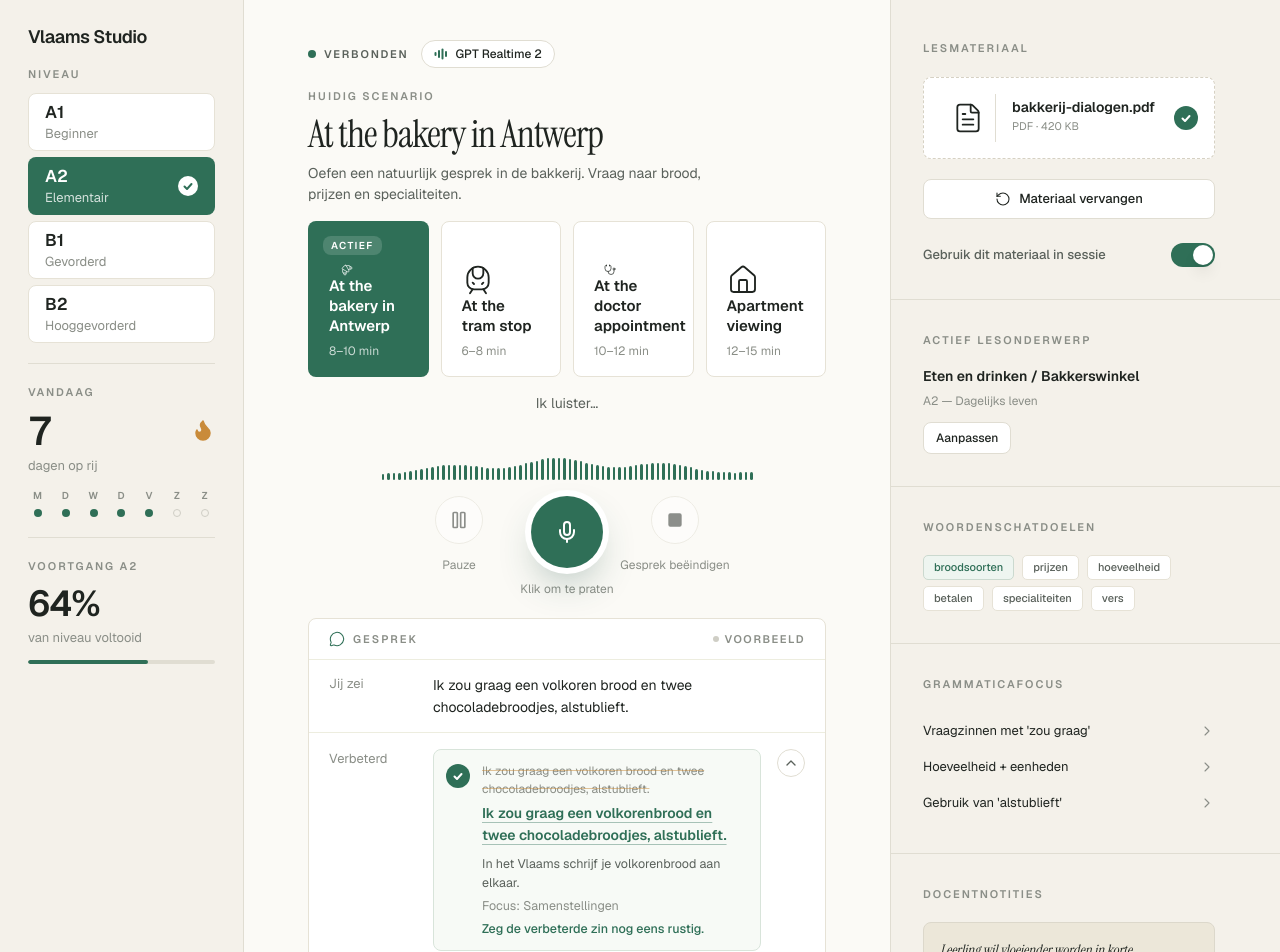
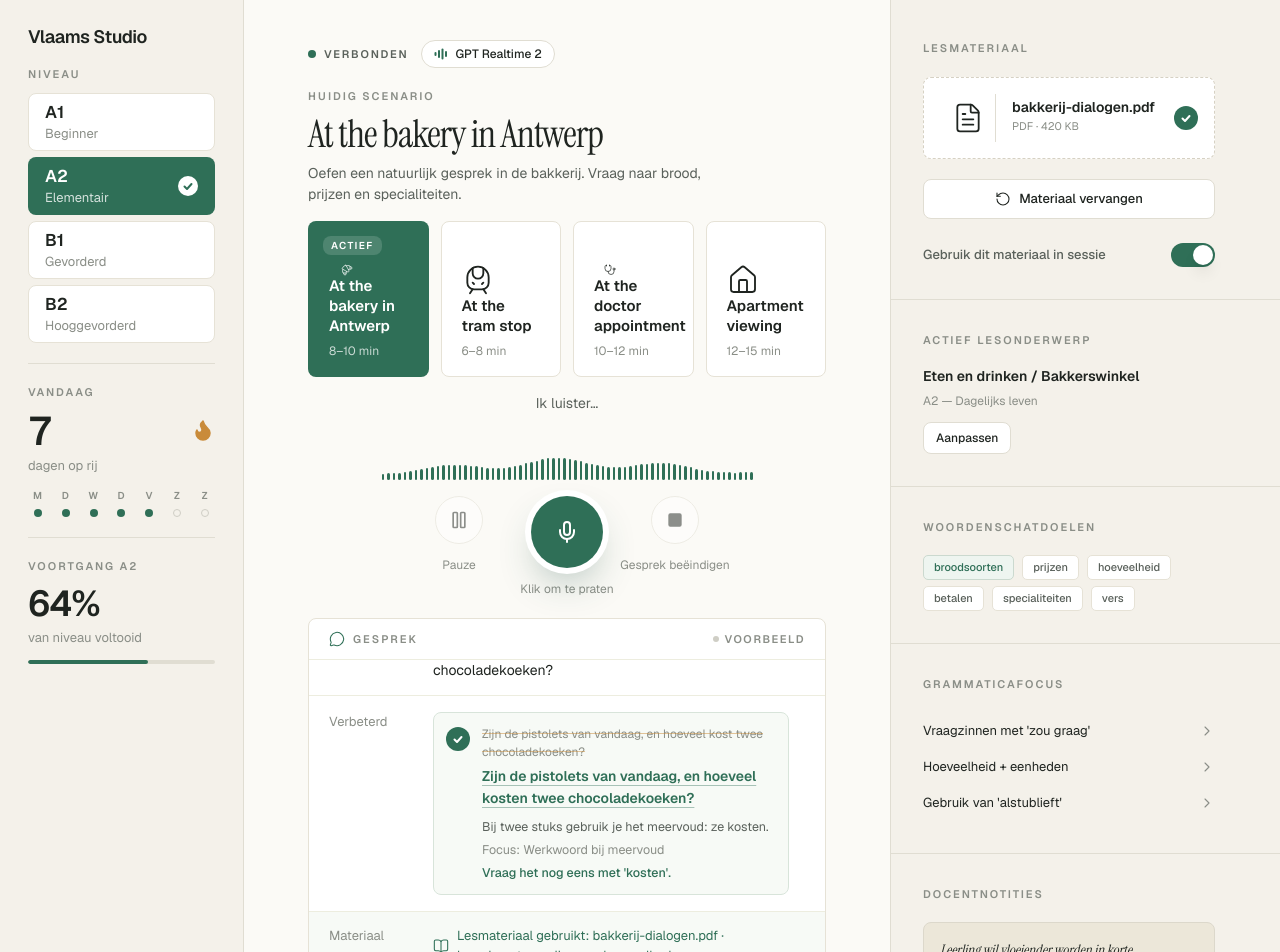
Before and after one commit to MakotoUwu/vlaams-studio, a Next.js app: page / in a window 1280 px wide. Shown: the top 952 px of the page. Built offline with nearby package versions, Linux system fonts and the light colour scheme.

Commit message:
feat: enrich sample practice conversation

```diff
--- a/src/components/vlaams-studio-app.tsx
+++ b/src/components/vlaams-studio-app.tsx
@@ -386,8 +386,21 @@ function createSeedConversationTurns(exchange: SeedExchange, showNote: boolean):
     grammarPoint: "Samenstellingen",
     retryPrompt: "Zeg de verbeterde zin nog eens rustig.",
   }
+  const quantityCorrection: CorrectionPayload = {
+    original: "Zijn de pistolets van vandaag, en hoeveel kost twee chocoladekoeken?",
+    corrected: "Zijn de pistolets van vandaag, en hoeveel kosten twee chocoladekoeken?",
+    reason: "Bij twee stuks gebruik je het meervoud: ze kosten.",
+    grammarPoint: "Werkwoord bij meervoud",
+    retryPrompt: "Vraag het nog eens met 'kosten'.",
+  }
 
   return [
+    {
+      id: "seed-tutor-intro",
+      speaker: "Tutor",
+      status: "final",
+      text: "Goeiemorgen! Wat mag het zijn vandaag?",
+    },
     {
       id: "seed-you",
       speaker: "You",
@@ -400,6 +413,31 @@ function createSeedConversationTurns(exchange: SeedExchange, showNote: boolean):
       status: "final",
       text: correctionText,
       correction,
+    },
+    {
+      id: "seed-tutor-followup",
+      speaker: "Tutor",
+      status: "final",
+      text: "Goed. Vraag nu of de pistolets vers zijn en wat twee chocoladekoeken kosten.",
+    },
+    {
+      id: "seed-you-quantity",
+      speaker: "You",
+      status: "final",
+      text: quantityCorrection.original,
+    },
+    {
+      id: "seed-correction-quantity",
+      speaker: "Correction",
+      status: "final",
+      text: quantityCorrection.corrected,
+      correction: quantityCorrection,
+    },
+    {
+      id: "seed-material-used",
+      speaker: "Material",
+      status: "final",
+      text: "Lesmateriaal gebruikt: bakkerij-dialogen.pdf · broodsoorten, prijzen en hoeveelheden.",
     },
   ]
 }
```
